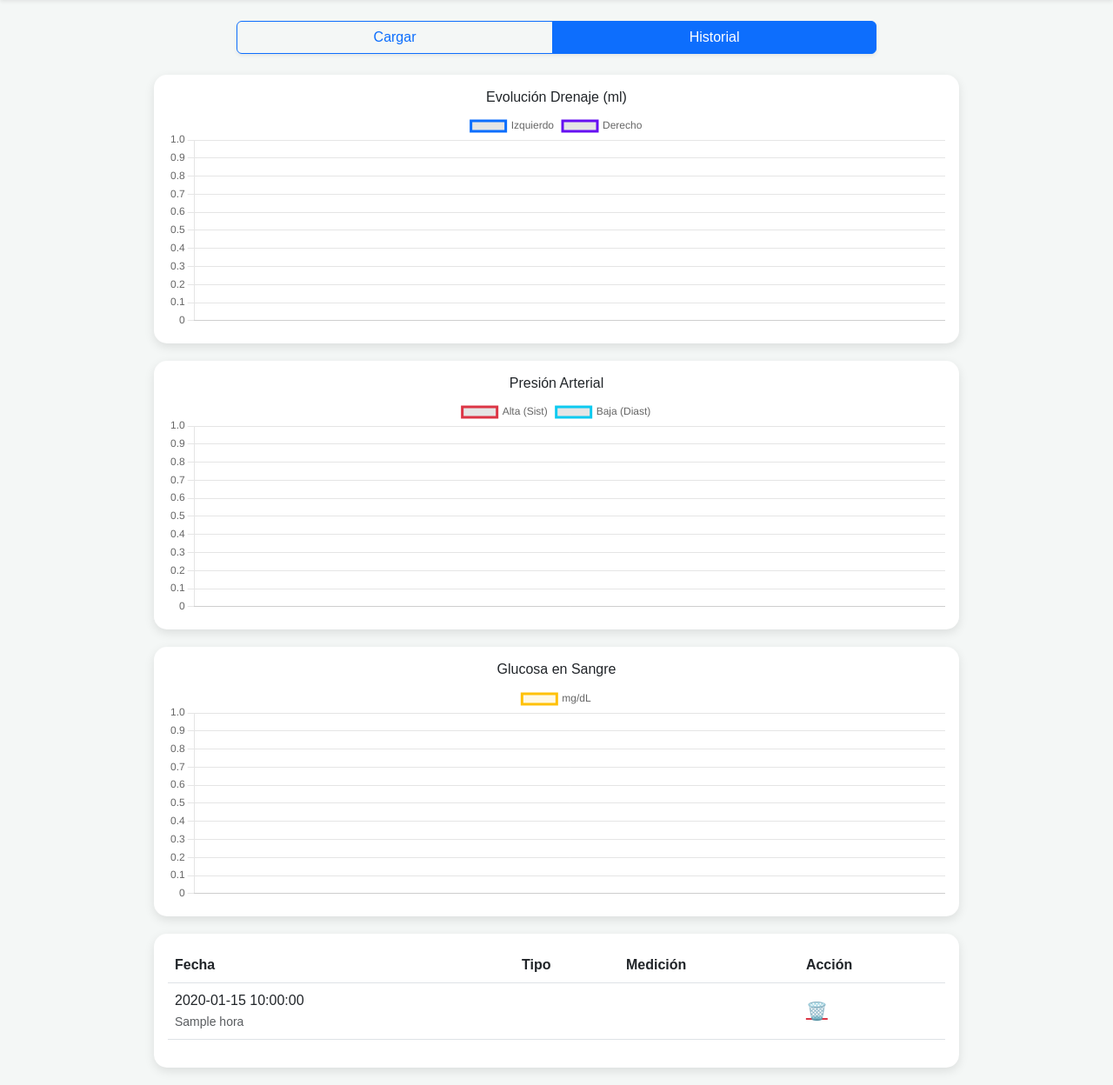
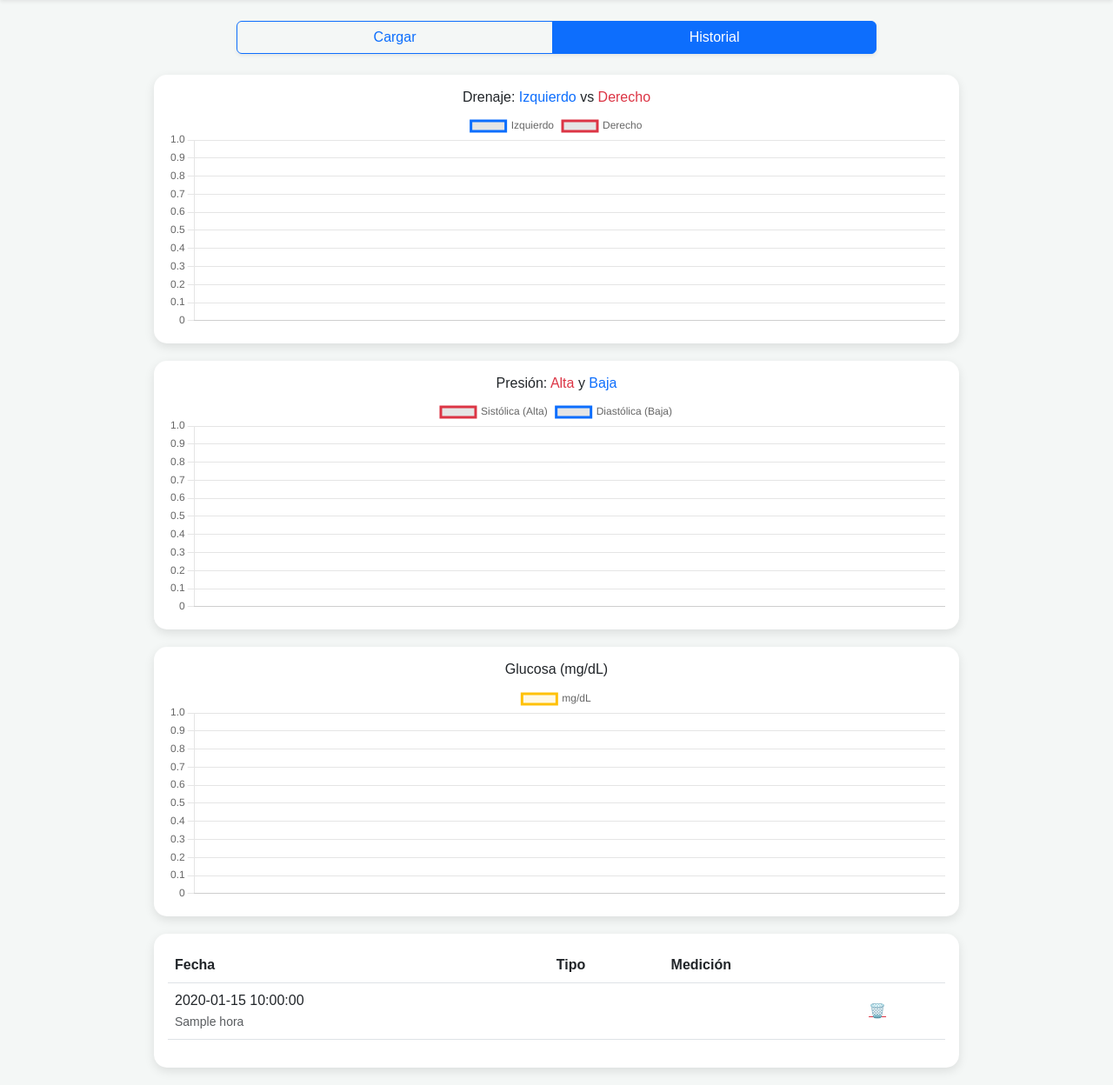
Before and after one commit to Pastormerlo/control-drenaje, a Flask app: page /ver in a window 1280 px wide. Shown: the part 50-1298 px from the top of the page at 87% size. Run offline with Flask 3, Linux system fonts and the light colour scheme; a user stored in the database is signed in; tables that the repository leaves empty hold one stand-in row (values such as "Sample post"); a database or web service that is not in the repository returns one stand-in record (values such as "Sample title"); some libraries are stand-ins or nearby versions.

Commit message:
Add files via upload

```diff
--- a/templates/index.html
+++ b/templates/index.html
@@ -38,7 +38,7 @@
         <div class="col-md-8">
             <div class="card p-4">
                 <h3 class="text-center mb-4">Nuevo Registro</h3>
-                {% if success %}<div class="alert alert-success">{{ success }}</div>{% endif %}
+                {% if success %}<div class="alert alert-success text-center">{{ success }}</div>{% endif %}
                 <form action="{{ url_for('cargar_registro') }}" method="POST">
                     <div class="row g-3">
                         <div class="col-6"><label class="form-label">Fecha</label><input type="date" name="fecha" id="f_act" class="form-control" required></div>
@@ -77,15 +77,15 @@
         {% endif %}
 
         {% if modo == 'ver' %}
-        <div class="col-md-10">
-            <div class="card p-3"><h6 class="text-center">Evolución Drenaje (ml)</h6><canvas id="chartDrenaje"></canvas></div>
-            <div class="card p-3"><h6 class="text-center">Presión Arterial</h6><canvas id="chartPresion"></canvas></div>
-            <div class="card p-3"><h6 class="text-center">Glucosa en Sangre</h6><canvas id="chartGlucosa"></canvas></div>
+        <div class="col-md-10 text-center">
+            <div class="card p-3"><h6>Drenaje: <span style="color:#0d6efd">Izquierdo</span> vs <span style="color:#dc3545">Derecho</span></h6><canvas id="chartDrenaje"></canvas></div>
+            <div class="card p-3"><h6>Presión: <span style="color:#dc3545">Alta</span> y <span style="color:#0d6efd">Baja</span></h6><canvas id="chartPresion"></canvas></div>
+            <div class="card p-3"><h6>Glucosa (mg/dL)</h6><canvas id="chartGlucosa"></canvas></div>
 
             <div class="card p-3">
                 <div class="table-responsive">
-                    <table class="table align-middle">
-                        <thead><tr><th>Fecha</th><th>Tipo</th><th>Medición</th><th>Acción</th></tr></thead>
+                    <table class="table align-middle text-start">
+                        <thead><tr><th>Fecha</th><th>Tipo</th><th>Medición</th><th></th></tr></thead>
                         <tbody>
                             {% for r in registros %}
                             <tr>
@@ -98,11 +98,11 @@
                                 </td>
                                 <td>
                                     {% if r.tipo == 'drenaje' %}I: {{ r.cant_izq or 0 }} / D: {{ r.cant_der or 0 }} ml
-                                    {% elif r.tipo == 'presion' %}{{ r.presion_alta }}/{{ r.presion_baja }} <small>(P:{{r.pulso}})</small>
+                                    {% elif r.tipo == 'presion' %}{{ r.presion_alta }}/{{ r.presion_baja }}
                                     {% elif r.tipo == 'glucosa' %}{{ r.glucosa }} mg/dL
                                     {% endif %}
                                 </td>
-                                <td><a href="{{ url_for('borrar', id=r.id) }}" class="text-danger fs-5" onclick="return confirm('¿Borrar este registro?')">🗑️</a></td>
+                                <td><a href="{{ url_for('borrar', id=r.id) }}" class="text-danger" onclick="return confirm('¿Borrar registro?')">🗑️</a></td>
                             </tr>
                             {% endfor %}
                         </tbody>
@@ -112,10 +112,9 @@
         </div>
         <script src="https://cdn.jsdelivr.net/npm/chart.js"></script>
         <script>
-            // Datos procesados desde Python (se invierten para que el gráfico vaya de pasado a presente)
             const data = [ {% for r in registros|reverse %} { fecha: "{{r.fecha}}", tipo: "{{r.tipo}}", izq: {{ r.cant_izq or 0 }}, der: {{ r.cant_der or 0 }}, alta: {{r.presion_alta or 0}}, baja: {{r.presion_baja or 0}}, glu: {{r.glucosa or 0}} }, {% endfor %} ];
 
-            // 1. Gráfico Drenaje (Doble línea)
+            // Drenaje: Azul Izq, Rojo Der
             const dData = data.filter(d => d.tipo === 'drenaje');
             new Chart(document.getElementById('chartDrenaje'), {
                 type: 'line',
@@ -123,31 +122,31 @@
                     labels: dData.map(d => d.fecha),
                     datasets: [
                         { label: 'Izquierdo', data: dData.map(d => d.izq), borderColor: '#0d6efd', tension: 0.3 },
-                        { label: 'Derecho', data: dData.map(d => d.der), borderColor: '#6610f2', tension: 0.3 }
+                        { label: 'Derecho', data: dData.map(d => d.der), borderColor: '#dc3545', tension: 0.3 }
                     ]
                 }
             });
 
-            // 2. Gráfico Presión (Doble línea)
+            // Presión: Rojo Alta, Azul Baja
             const pData = data.filter(d => d.tipo === 'presion');
             new Chart(document.getElementById('chartPresion'), {
                 type: 'line',
                 data: {
                     labels: pData.map(d => d.fecha),
                     datasets: [
-                        { label: 'Alta (Sist)', data: pData.map(d => d.alta), borderColor: '#dc3545', tension: 0.3 },
-                        { label: 'Baja (Diast)', data: pData.map(d => d.baja), borderColor: '#0dcaf0', tension: 0.3 }
+                        { label: 'Sistólica (Alta)', data: pData.map(d => d.alta), borderColor: '#dc3545', tension: 0.3 },
+                        { label: 'Diastólica (Baja)', data: pData.map(d => d.baja), borderColor: '#0d6efd', tension: 0.3 }
                     ]
                 }
             });
 
-            // 3. Gráfico Glucosa (Línea simple)
+            // Glucosa: Amarillo
             const gData = data.filter(d => d.tipo === 'glucosa');
             new Chart(document.getElementById('chartGlucosa'), {
                 type: 'line',
                 data: {
                     labels: gData.map(d => d.fecha),
-                    datasets: [{ label: 'mg/dL', data: gData.map(d => d.glu), borderColor: '#ffc107', backgroundColor: 'rgba(255, 193, 7, 0.1)', fill: true, tension: 0.3 }]
+                    datasets: [{ label: 'mg/dL', data: gData.map(d => d.glu), borderColor: '#ffc107', tension: 0.3, fill: true, backgroundColor: 'rgba(255, 193, 7, 0.1)' }]
                 }
             });
         </script>
```
